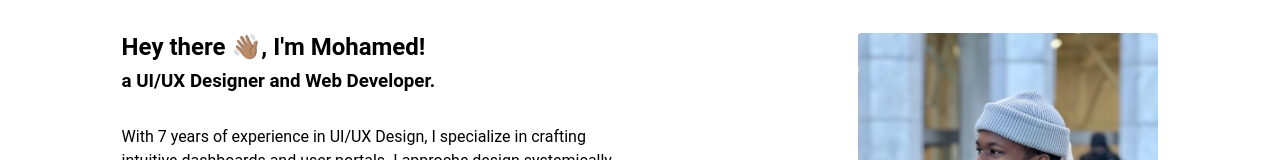
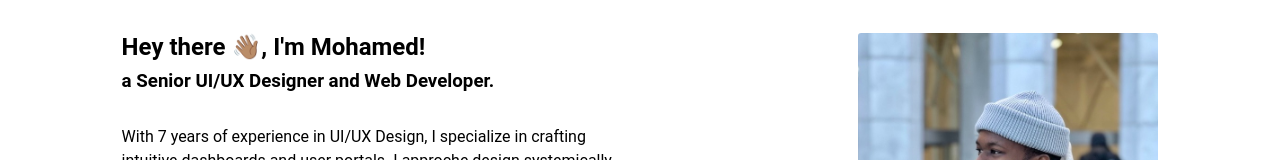
Before and after one commit to moekaba23/PortfolioWebsite, a plain HTML site: page about.html in a window 1280 px wide. Shown: the part 125-285 px from the top of the page. Drawn offline with Linux system fonts and the light colour scheme.

Commit message:
Add files via upload

```diff
--- a/about.html
+++ b/about.html
@@ -40,7 +40,7 @@
     <div id="about" class="about-top">
       <div class="about-top-text">
         <h2>Hey there &#128075;&#127997;, I'm Mohamed!</h2>
-        <h3>a UI/UX Designer and Web Developer.</h3>
+        <h3>a Senior UI/UX Designer and Web Developer.</h3>
         <span class="space"></span>
         <p>With 7 years of experience in UI/UX Design, I specialize in crafting intuitive dashboards and user portals. I approche design systemically and create user-centric solutions that elevate
           engagement and business efficiency.</p>
```
